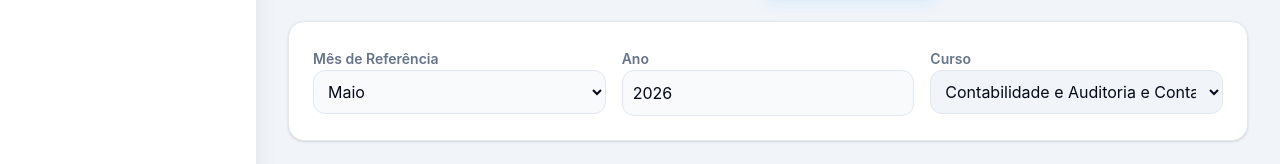
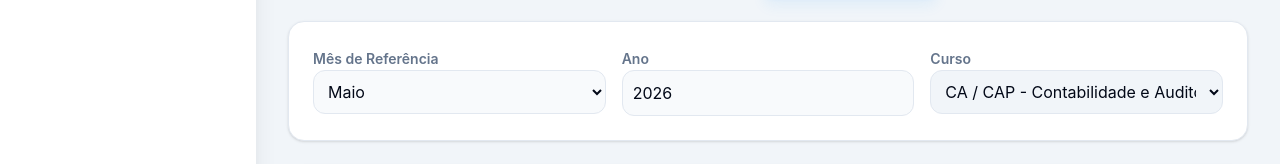
Before and after one commit to Lnhacanhaca/gestao-folha-salarial, a React (Vite) app in the folder frontend/: page /importar in a window 1280 px wide. Shown: the part 287-451 px from the top of the page. Built offline with nearby package versions, Linux system fonts and the light colour scheme; sample sign-in values are in the browser's storage.

Commit message:
Feat: atualizados nomes dos cursos em todo o sistema conforme solicitado

```diff
--- a/frontend/src/pages/DocentesPage.jsx
+++ b/frontend/src/pages/DocentesPage.jsx
@@ -75,9 +75,9 @@ const DocentesPage = () => {
 
   const CURSOS_OPCOES = [
     { id: 1, nome: "Geral" },
-    { id: 2, nome: "CA / CAP" },
-    { id: 3, nome: "EM / EPM" },
-    { id: 4, nome: "Informática (EI)" }
+    { id: 2, nome: "CA / CAP - Contabilidade e Auditoria e Contabilidade e Administração Pública" },
+    { id: 3, nome: "EM / EPM - Engenharia de Minas e Engenharia de Processamento Mineral" },
+    { id: 4, nome: "EI - Engenharia informatica" }
   ];
 
   const { data: docentes, isLoading } = useQuery({
--- a/frontend/src/pages/ImportarPage.jsx
+++ b/frontend/src/pages/ImportarPage.jsx
@@ -303,9 +303,9 @@ const ImportarPage = () => {
             className="w-full bg-background border rounded-xl p-2.5 outline-none focus:ring-2 focus:ring-primary/20 disabled:bg-muted"
           >
             <option value={1}>Geral (Consolidado)</option>
-            <option value={2}>Contabilidade e Auditoria e Contabilidade e Admin Pública</option>
-            <option value={3}>Engenharia de Minas e Processamento Mineral</option>
-            <option value={4}>Engenharia Informática</option>
+            <option value={2}>CA / CAP - Contabilidade e Auditoria e Contabilidade e Administração Pública</option>
+            <option value={3}>EM / EPM - Engenharia de Minas e Engenharia de Processamento Mineral</option>
+            <option value={4}>EI - Engenharia informatica</option>
           </select>
         </div>
       </div>
--- a/frontend/src/pages/RelatoriosPage.jsx
+++ b/frontend/src/pages/RelatoriosPage.jsx
@@ -24,9 +24,9 @@ const RelatoriosPage = () => {
 
   const cursos = {
     1: "Geral (Consolidado)",
-    2: "Curso de Contabilidade e Auditoria e Contabilidade e Administração Pública - Nocturno",
-    3: "Curso de Engenharia de Minas e Processamento Mineral - Nocturno",
-    4: "Curso de Engenharia Informática - Nocturno"
+    2: "CA / CAP - Contabilidade e Auditoria e Contabilidade e Administração Pública",
+    3: "EM / EPM - Engenharia de Minas e Engenharia de Processamento Mineral",
+    4: "EI - Engenharia informatica"
   };
 
   const fetchData = async () => {
@@ -131,9 +131,9 @@ const RelatoriosPage = () => {
             className="w-full bg-background border rounded-xl p-2.5 outline-none focus:ring-2 focus:ring-primary/20"
           >
             <option value={1}>Geral (Todos os Cursos)</option>
-            <option value={2}>CA / CAP</option>
-            <option value={3}>EM / EPM</option>
-            <option value={4}>EI (Electrónica e Informática)</option>
+            <option value={2}>CA / CAP - Contabilidade e Auditoria e Contabilidade e Administração Pública</option>
+            <option value={3}>EM / EPM - Engenharia de Minas e Engenharia de Processamento Mineral</option>
+            <option value={4}>EI - Engenharia informatica</option>
           </select>
         </div>
       </div>
```
Also changed, not shown: 1 other file (tests, documents, lock files or other folders).
